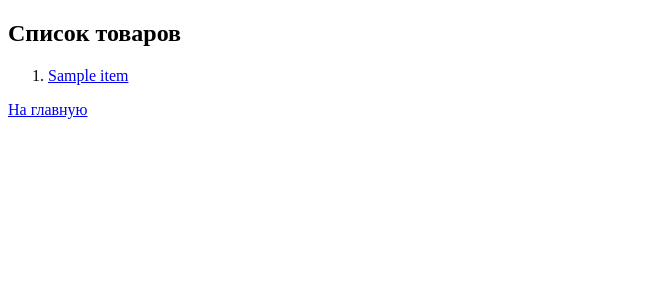
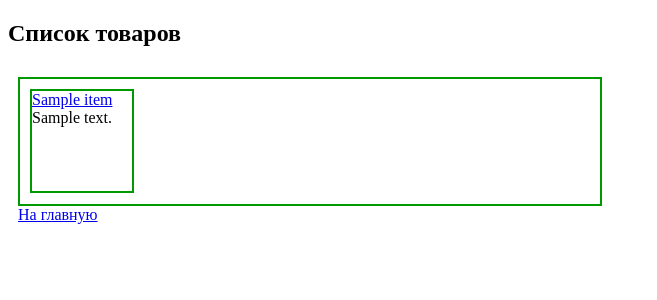
Before and after one commit to polsovatelanton/FirstDjango_2405, a Django app: page /items/ in a window 1280 px wide. Shown: the top 300 px of the page, without its empty margins (0-657 px from the left). Run offline with Django 4.2, Linux system fonts and the light colour scheme; tables that the repository leaves empty hold one stand-in row (values such as "Sample post").

Commit message:
Third module. Done Practice part2

```diff
--- a/FirstDjango/settings.py
+++ b/FirstDjango/settings.py
@@ -38,7 +38,7 @@ INSTALLED_APPS = [
     "django.contrib.messages",
     "django.contrib.staticfiles",
     "MainApp",
-    "django_extensions"
+    "django_extensions",
 ]
 
 MIDDLEWARE = [
--- a/MainApp/models.py
+++ b/MainApp/models.py
@@ -4,4 +4,5 @@ from django.db import models
 class Item(models.Model):
     name = models.CharField(max_length=100)
     brand = models.CharField(max_length=100)
+    descript = models.CharField(max_length=100, default="Товар хороший")
     count = models.PositiveIntegerField()
--- a/MainApp/views.py
+++ b/MainApp/views.py
@@ -1,6 +1,7 @@
 from django.shortcuts import render
 from django.http import HttpResponse, HttpResponseNotFound
 from MainApp.models import Item
+from django.core.exceptions import ObjectDoesNotExist
 
 items = Item.objects.all()
 #items = [
--- a/templates/items-list.html
+++ b/templates/items-list.html
@@ -4,13 +4,35 @@
     <meta charset="UTF-8">
     <title>Title</title>
 </head>
+<style>
+    div{
+    float: left;
+    width: 100px;
+	height: 100px;
+	margin: 10px 0 0 10px;
+	border: 2px solid #090;
+    }
+    #container1{
+    width:580px;
+    height: 125px;
+    }
+    p{
+    margin: 0 0 0 10px;
+    width: 100px;
+	height: 100px;
+    }
+</style>
 <body>
 <h2> Список товаров </h2>
-<ol>
+<div id="container1">
     {% for item in items %}
-    <li><a href = '../item/{{ item.id }}/'>{{ item.name }}</a> </li>
+        <div><a href = '../item/{{ item.id }}/'>{{ item.name }}</a> <br>
+            {{ item.descript }}
+        </div>
     {% endfor%}
-</ol>
-<a href = '../'>На главную</a>
+</div>
+<p>
+    <a href = '../'>На главную</a>
+</p>
 </body>
 </html>
```
Also changed, not shown: templates/item.html (+8 -1 lines), MainApp/migrations/0002_item_descript.py (added).
